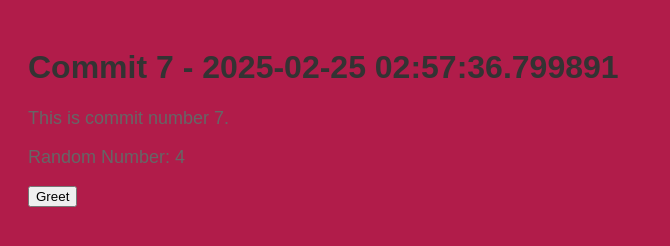
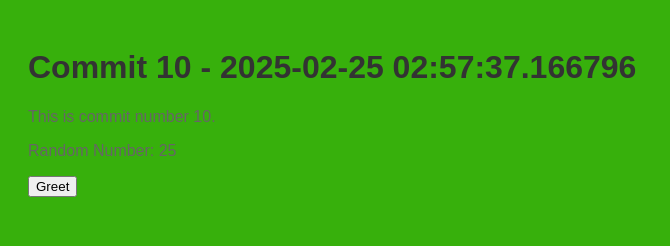
Before and after one commit to legbald0d/myrep-repo-20250225025733, a plain HTML site: page index.html in a window 1280 px wide. Shown: the whole page, without its empty margins (0-670 px from the left). Drawn offline with Linux system fonts and the light colour scheme.

Commit message:
📝 Commit 10 with HTML, CSS, and JS

```diff
--- a/index.html
+++ b/index.html
@@ -2,13 +2,13 @@
     <!DOCTYPE html>
     <html>
     <head>
-        <title>Commit 7 - 2025-02-25 02:57:36.799891</title>
+        <title>Commit 10 - 2025-02-25 02:57:37.166796</title>
         <link rel="stylesheet" href="style.css">
     </head>
     <body>
-        <h1>Commit 7 - 2025-02-25 02:57:36.799891</h1>
-        <p>This is commit number 7.</p>
-        <p>Random Number: 4</p>
+        <h1>Commit 10 - 2025-02-25 02:57:37.166796</h1>
+        <p>This is commit number 10.</p>
+        <p>Random Number: 25</p>
         <button onclick="greet()">Greet</button>
         <script src="script.js"></script>
     </body>
--- a/script.js
+++ b/script.js
@@ -2,4 +2,4 @@
     function greet() {
         alert('Hello from commit ' + commitNumber + '!');
     }
-    var commitNumber = 7;
+    var commitNumber = 10;
--- a/style.css
+++ b/style.css
@@ -1,7 +1,7 @@
 
     body {
         font-family: Arial, sans-serif;
-        background-color: #b11c4a;
+        background-color: #37b00c;
         padding: 20px;
     }
     h1 {
@@ -9,5 +9,5 @@
     }
     p {
         color: #666;
-        font-size: 18px;
+        font-size: 16px;
     }
```
